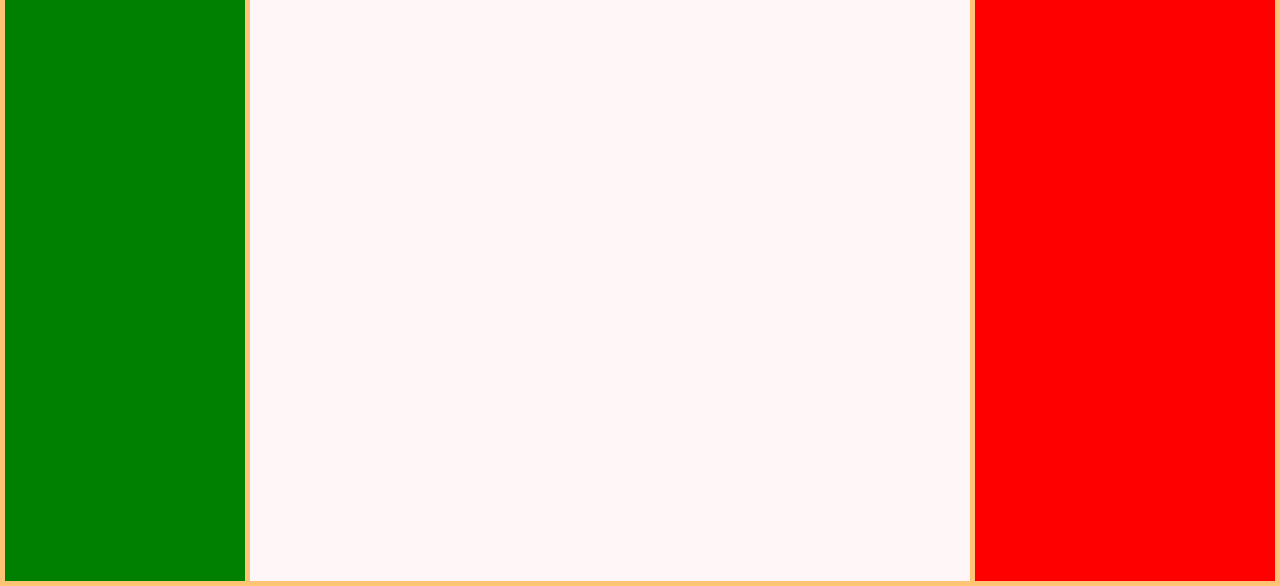
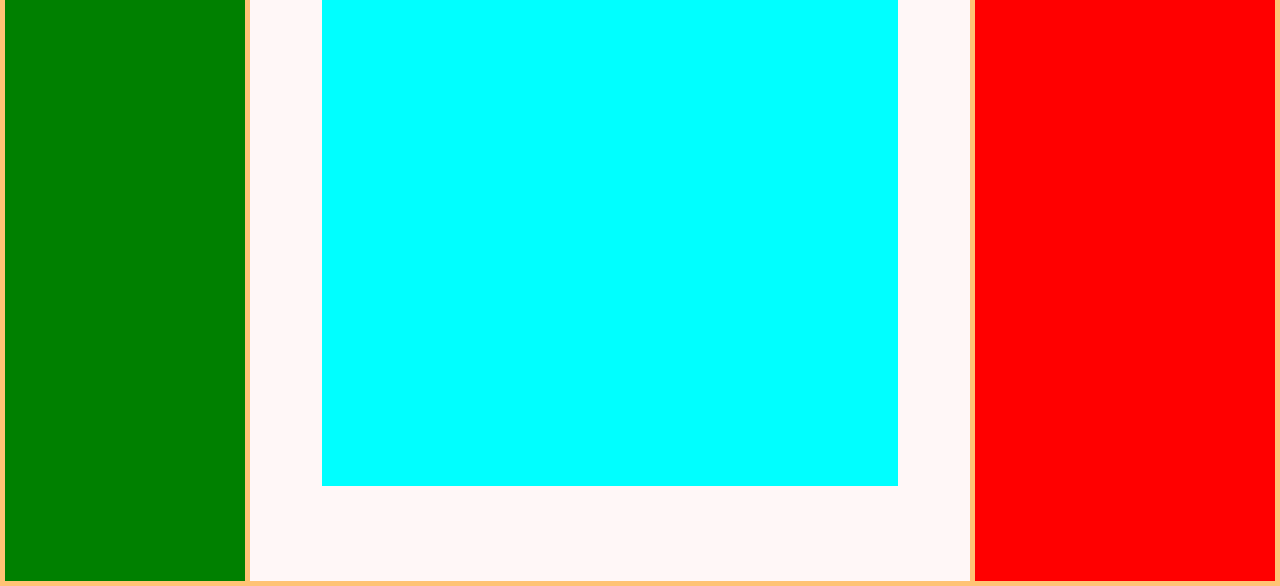
Before and after one commit to llavner/Web_Labb01, a plain HTML site: page index.html in a window 1280 px wide. Shown: the part 214-800 px from the top of the page. Drawn offline with nearby package versions, Linux system fonts and the light colour scheme.

Commit message:
Modified css

```diff
--- a/css/style.css
+++ b/css/style.css
@@ -22,6 +22,15 @@ body {
     padding: 5px;
     width: 100%;
     height: 100%;
+}
+
+.inner-grid {
+    display: grid;
+    grid-template-rows: 1 fr 2 fr;
+    background-color: aqua;
+    width: 80%;
+    height: 90%;
+
 }
 
 .grid-container > div {
```
